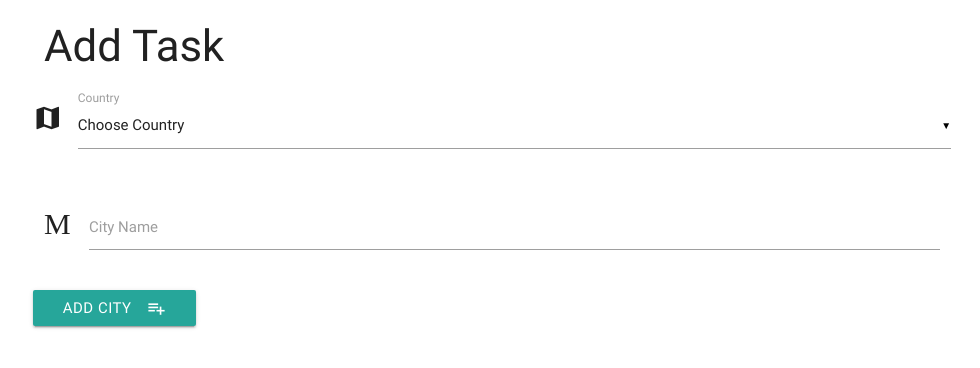
After one commit to SimonGeorgeNZ/Milestone_three, a Flask app: template templates/addcity.html in a window 1280 px wide. The commit adds this page. Shown: the top 368 px of the page, without its empty margins (148-1128 px from the left). Run offline with Flask 2, Linux system fonts and the light colour scheme; the template is opened without the code that fills it, so the values that code supplies are empty; some libraries are stand-ins or nearby versions.

Commit message:
view and add city functions working

```diff
--- a/app.py
+++ b/app.py
@@ -37,6 +37,22 @@ def insert_country():
 
 #---------------Cities-----------------#
 
+@app.route('/get_cities')
+def get_cities():
+    return render_template('cities.html',
+                           cities=mongo.db.cities.find())
+
+@app.route('/add_city')
+def add_city():
+    return render_template('addcity.html',
+                            countries=mongo.db.countries.find())
+
+@app.route('/insert_city', methods=['POST'])
+def insert_city():
+    city = mongo.db.cities
+    city.insert_one(request.form.to_dict())
+    return redirect(url_for('buttons'))
+
 if __name__ == '__main__':
     app.run(host=os.environ.get('IP'),
         port=int(os.environ.get('PORT')),
--- /dev/null
+++ b/templates/addcity.html
@@ -0,0 +1,35 @@
+{% extends 'base.html' %} {% block content %}
+<h3>Add Task</h3>
+<div class="row">
+  <form action="{{ url_for('insert_city') }}" method="POST" class="col s12">
+    <div class="row">
+      <div class="row">
+        <div class="input-field col s12">
+          <i class="material-icons prefix">map</i>
+          <select id="countries_city" name="country_name">
+            <option value="" disabled selected>Choose Country</option>
+            {% for country in countries %}
+            <option value="{{country.country_name}}"
+              >{{country.country_name}}</option
+            >
+            {% endfor %}
+          </select>
+          <label>Country</label>
+        </div>
+      </div>
+      <div class="input-field col s12">
+        <i class="material-icons prefix">Map</i>
+        <input id="city_name" name="city_name" type="text" />
+        <label for="icon_prefix">City Name</label>
+      </div>
+    </div>
+    <div class="row">
+      <button class="btn waves-effect waves-light" type="submit">
+        Add City
+        <i class="material-icons right">playlist_add</i>
+      </button>
+    </div>
+  </form>
+</div>
+
+{% endblock %}
--- a/templates/base.html
+++ b/templates/base.html
@@ -1,26 +1,32 @@
 <!DOCTYPE html>
 <html lang="en">
-
   <head>
     <meta charset="UTF-8" />
     <meta name="viewport" content="width=device-width, initial-scale=1.0" />
-	<link href="https://fonts.googleapis.com/icon?family=Material+Icons" rel="stylesheet" />
-	<link rel="stylesheet" href="https://cdnjs.cloudflare.com/ajax/libs/materialize/0.100.2/css/materialize.min.css" />
+    <link
+      href="https://fonts.googleapis.com/icon?family=Material+Icons"
+      rel="stylesheet"
+    />
+    <link
+      rel="stylesheet"
+      href="https://cdnjs.cloudflare.com/ajax/libs/materialize/0.100.2/css/materialize.min.css"
+    />
     <title>Document</title>
   </head>
 
   <body>
-	<header>
-
-	</header>
+    <header></header>
     <div class="container">
-		{% block content %}
-
-        {% endblock %}
+      {% block content %} {% endblock %}
     </div>
 
     <script src="https://cdnjs.cloudflare.com/ajax/libs/jquery/3.2.1/jquery.min.js"></script>
     <script src="https://cdnjs.cloudflare.com/ajax/libs/materialize/0.100.2/js/materialize.min.js"></script>
+    <script type="text/javascript">
+      $(document).ready(function () {
+        $(".collapsible").collapsible();
+        $("select").material_select();
+      });
+    </script>
   </body>
-
 </html>
--- a/templates/buttons.html
+++ b/templates/buttons.html
@@ -1,5 +1,7 @@
 {% extends 'base.html' %} {% block content %}
 <a href="{{url_for('get_countries')}}">Get Countries</a></li>
 <a href="{{url_for('add_country')}}">Add Country</a></li>
+<a href="{{url_for('get_cities')}}">Get Cities</a></li>
+<a href="{{url_for('add_city')}}">Add City</a></li>
 
 {% endblock %}
```
Also changed, not shown: templates/cities.html (added, +8 -0 lines). Lines whose indentation alone changed are shown as unchanged.
